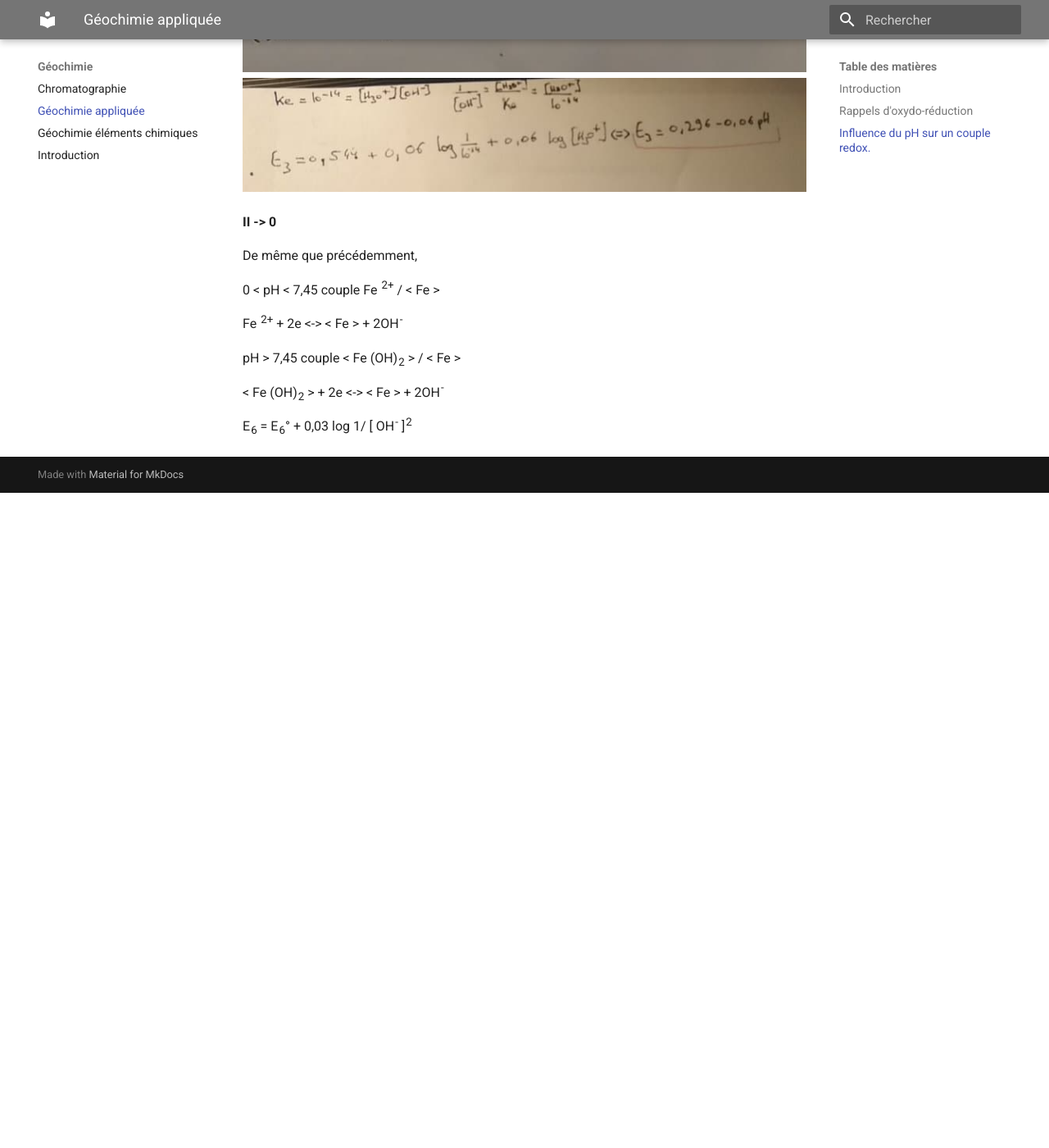
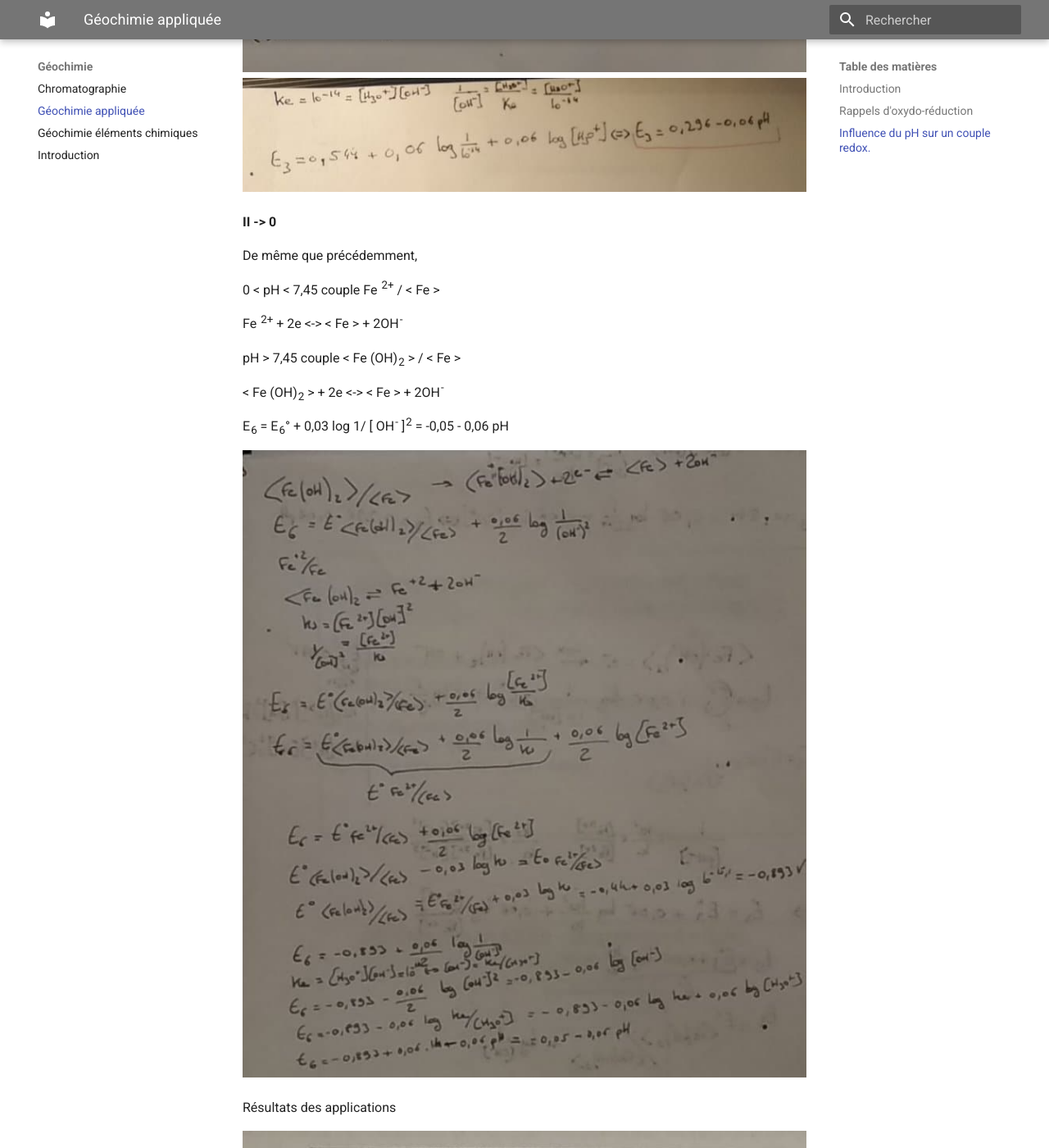
Before and after one commit to Lizeem/L3STcours, an MkDocs documentation site: the page built from Docs/Géochimie/Géochimie appliquée.md, in a window 1280 px wide and 1400 px high, scrolled down 6378 px. Shown: the whole window at 82% size. Built offline with MkDocs 1.6.1 and Material for MkDocs 9.7.7, drawn with Linux system fonts in a browser that asks for light colours; before the commit the page ends 6979 px from its top, so only the background shows below that.

Commit message:
Update cours géochimie appliquée

```diff
--- a/Docs/Géochimie/Géochimie appliquée.md
+++ b/Docs/Géochimie/Géochimie appliquée.md
@@ -145,4 +145,13 @@ pH > 7,45 couple < Fe (OH)<sub>2</sub> > / < Fe >
 
 < Fe (OH)<sub>2</sub> > + 2e <-> < Fe > + 2OH<sup>-</sup>
 
-E<sub>6</sub> = E<sub>6</sub>° + 0,03 log 1/ [ OH<sup>-</sup> ]<sup>2</sup>
+E<sub>6</sub> = E<sub>6</sub>° + 0,03 log 1/ [ OH<sup>-</sup> ]<sup>2</sup> = -0,05 - 0,06 pH
+
+
+![Démonstration](Images/démonstration.jpg)
+
+Résultats des applications
+
+![Diagramme du Fer](Images/diagrammedufer.jpg)
+
+![Réaction avec l'eau](Images/reactionavecl'eau.jpg)
```
Also changed, not shown: Docs/Géochimie/Images/diagrammedufer.jpg (added), Docs/Géochimie/Images/démonstration.jpg (added), Docs/Géochimie/Images/reactionavecl'eau.jpg (added).
